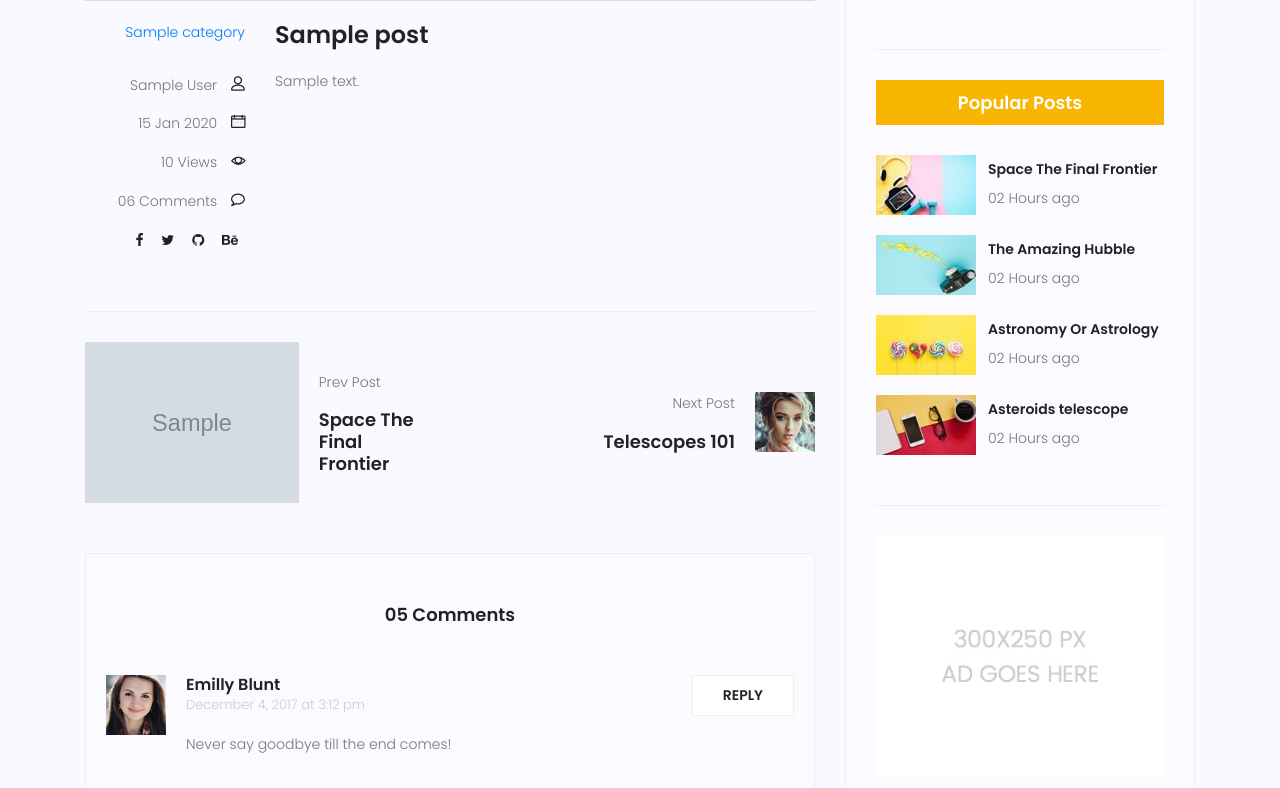
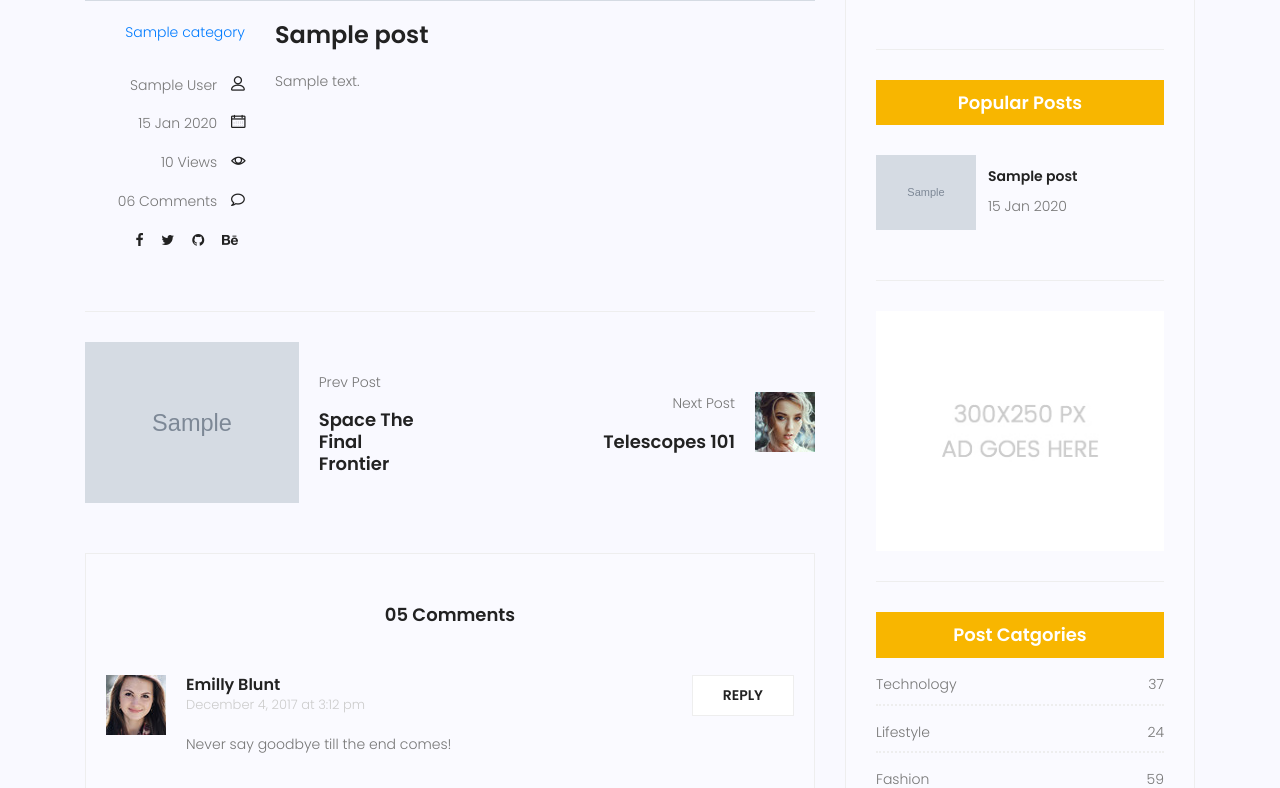
Before and after one commit to kamalix/mysite, a Django app: page /blog/1 in a window 1280 px wide. Shown: the part 967-1755 px from the top of the page. Run offline with Django 3.2, Linux system fonts and the light colour scheme; tables that the repository leaves empty hold one stand-in row (values such as "Sample post"); grey boxes marked "Sample" are stand-in pictures; some libraries are stand-ins or nearby versions.

Commit message:
make poplular-post custom tag with inculsion tag

```diff
--- a/blog/templatetags/blog_tags.py
+++ b/blog/templatetags/blog_tags.py
@@ -18,3 +18,8 @@ def function():
 @register.filter
 def snipet(value,arg=20):
     return value[:arg] + '...'
+
+@register.inclusion_tag('blog/blog-popular-posts.html')
+def latestposts(arg=3):
+    posts = Post.objects.filter(status = 1).order_by('published_date')[:arg]
+    return {'posts': posts}
--- a/statics/css/main.css
+++ b/statics/css/main.css
@@ -3656,6 +3656,7 @@ body.mobile-nav-active #mobile-nav-toggle {
 
 .widget-wrap .popular-post-widget .popular-post-list .thumb img {
   width: 100%;
+  max-width:100px;
 }
 
 .widget-wrap .popular-post-widget .single-post-list {
--- a/templates/blog/blog-home.html
+++ b/templates/blog/blog-home.html
@@ -1,5 +1,6 @@
 {% extends 'base.html' %}
 {% load static %}
+{% load blog_tags %}
 
 {% block content %}
 <!-- start banner Area -->
--- a/templates/blog/blog-popular-posts.html
+++ b/templates/blog/blog-popular-posts.html
@@ -3,49 +3,19 @@
 <div class="single-sidebar-widget popular-post-widget">
     <h4 class="popular-title">Popular Posts</h4>
     <div class="popular-post-list">
+        {% for post in posts %}
         <div class="single-post-list d-flex flex-row align-items-center">
             <div class="thumb">
-                <img class="img-fluid" src="{% static 'img/blog/pp1.jpg' %}" alt="">
+                <img class="img-fluid" src="{{post.image.url}}" alt="">
             </div>
             <div class="details">
-                <a href="blog-single.html">
-                    <h6>Space The Final Frontier</h6>
+                <a href="{% url 'blog:single' pid=post.id %}">
+                    <h6>{{post.title}}</h6>
                 </a>
-                <p>02 Hours ago</p>
+                <p>{{post.published_date|date:"d M Y"}}</p>
             </div>
         </div>
-        <div class="single-post-list d-flex flex-row align-items-center">
-            <div class="thumb">
-                <img class="img-fluid" src="{% static 'img/blog/pp2.jpg' %}" alt="">
-            </div>
-            <div class="details">
-                <a href="blog-single.html">
-                    <h6>The Amazing Hubble</h6>
-                </a>
-                <p>02 Hours ago</p>
-            </div>
-        </div>
-        <div class="single-post-list d-flex flex-row align-items-center">
-            <div class="thumb">
-                <img class="img-fluid" src="{% static 'img/blog/pp3.jpg' %}" alt="">
-            </div>
-            <div class="details">
-                <a href="blog-single.html">
-                    <h6>Astronomy Or Astrology</h6>
-                </a>
-                <p>02 Hours ago</p>
-            </div>
-        </div>
-        <div class="single-post-list d-flex flex-row align-items-center">
-            <div class="thumb">
-                <img class="img-fluid" src="{% static 'img/blog/pp4.jpg' %}" alt="">
-            </div>
-            <div class="details">
-                <a href="blog-single.html">
-                    <h6>Asteroids telescope</h6>
-                </a>
-                <p>02 Hours ago</p>
-            </div>
-        </div>
+        {% endfor %}
+
     </div>
 </div>
--- a/templates/blog/blog-single.html
+++ b/templates/blog/blog-single.html
@@ -1,6 +1,6 @@
 {% extends 'base.html' %}
 {% load static %}
-{% load blog-tags %}
+{% load blog_tags %}
 
 {% block content %}
 
@@ -229,7 +229,7 @@
 
 					{% include 'blog/blog-writer.html' %}
 
-					{% include 'blog/blog-popular-posts.html' %}
+					{% latestposts %}
 
 					{% include 'blog/blog-ads.html' %}
 
```
